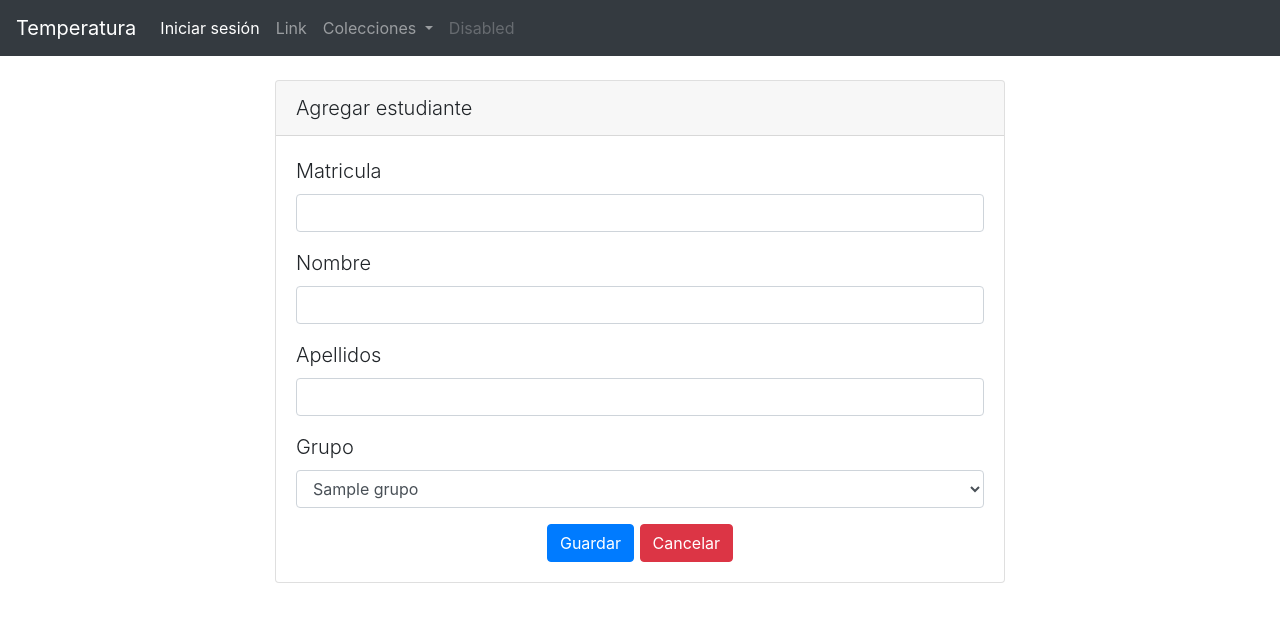
After one commit to MarcoAntonioMeza/TI-temperatura-Django-MongoDB, a Django app: page /estudiantes/crear in a window 1280 px wide. The commit adds this page. Shown: the top 622 px of the page. Run offline with Django 3.2, Linux system fonts and the light colour scheme; tables that the repository leaves empty hold one stand-in row (values such as "Sample post"); a database or web service that is not in the repository returns one stand-in record (values such as "Sample title"); some libraries are stand-ins or nearby versions.

Commit message:
Crud Estudiante

```diff
--- a/temperatura_ti/sat/templates/base.html
+++ b/temperatura_ti/sat/templates/base.html
@@ -38,7 +38,7 @@
                     <div class="dropdown-menu" aria-labelledby="navbarDropdown">
                         <a class="dropdown-item" href="{% url 'personal'%}">Personal</a>
                         <a class="dropdown-item" href="{% url 'grupos'%}">Grupos</a>
-                        <a class="dropdown-item" href="">Estudiantes</a>
+                        <a class="dropdown-item" href="{% url 'estudiantes' %}">Estudiantes</a>
                         <div class="dropdown-divider"></div>
                         <a class="dropdown-item" href="#">Something else here</a>
                     </div>
--- /dev/null
+++ b/temperatura_ti/sat/templates/estudiante/crear.html
@@ -0,0 +1,53 @@
+{% extends "base.html" %}
+
+{% block titulo %} Editar estudiante {% endblock %}
+
+{% block contenido %}
+<div class="col-xs-2 col-sm-2 col-md-2 col-lg-2"></div>
+<div class="col-xs-8 col-sm-8 col-md-8 col-lg-8">
+    <div class="card ">
+        <div class="card-header">
+            Agregar estudiante
+        </div>
+        <div class="card-body">
+            <form enctype="multipart/form-data" method="post">
+                {% csrf_token %}
+                <div class="form-group">
+                    <label for="">Matricula</label>
+                    <input type="text" class="form-control" name="matricula" id="" aria-describedby="helpId"
+                        placeholder="">
+                </div>
+                <div class="form-group">
+                    <label for="nombre">Nombre</label>
+                    <input type="text" class="form-control" name="nombre" id="nombre" aria-describedby="helpId"
+                        placeholder="">
+                </div>
+                <div class="form-group">
+                    <label for="apellidos">Apellidos</label>
+                    <input type="text" class="form-control" name="apellidos" id="apellidos" aria-describedby="helpId"
+                        placeholder="">
+                </div>
+                <div class="form-group">
+                    <label for="grupo">Grupo</label>
+                    <select class="form-control" name="grupo" id="grupo">
+                        {%for grupo in grupos%}
+                        <option value="{{grupo.nombre}}">{{grupo.nombre}}</option>
+                        {%endfor%}
+                    </select>
+                </div>
+                <center>
+                    <button type="submit" class="btn btn-primary">Guardar</button>
+                    <a href="" class="btn btn-danger">Cancelar</a>
+                </center>
+
+            </form>
+
+        </div>
+
+    </div>
+
+</div>
+<div class="col-xs-2 col-sm-2 col-md-2 col-lg-2"></div>
+
+
+{%endblock%}
--- a/temperatura_ti/sat/urls.py
+++ b/temperatura_ti/sat/urls.py
@@ -21,6 +21,12 @@ urlpatterns = [
     path('personal/editar<str:id>', views.actualizar_grupo, name='editar_grupo'),
 
 
+    #url para crud de estudiantes
+    path('estudiantes', views.estudiante, name='estudiantes'),
+    path('estudiantes/crear',views.crear_estudiante, name ='crear_estudiante'),
+    path('estudiantes/editar', views.editar_estudiante, name="editar_estudiante"),
+    path('estudiantes/editar<str:matricula>', views.editar_estudiante, name="editar_estudiante")
+
 
     #path('nosotros' ,views.index ,name='nosotros'),
     #path('libros', views.libros, name='libros'),
--- a/temperatura_ti/sat/views.py
+++ b/temperatura_ti/sat/views.py
@@ -91,7 +91,8 @@ def grupo_crear(request):
         json = {
             "grado": grupo['grado'],
             "grupo": grupo['grupo'].upper(),
-            "tutor": grupo['tutor']
+            "tutor": grupo['tutor'],
+            "nombre" : f"{grupo['grado']}° '{grupo['grupo'].upper()}'"
         }
         coleccion = get_db('grupos')
         coleccion.insert_one(json)
@@ -110,7 +111,8 @@ def actualizar_grupo(request, id):
         json = {
             "grado" : datos['grado'],
             "grupo" : datos['grupo'].upper(),
-            "tutor": datos['tutor']
+            "tutor": datos['tutor'],
+            "nombre" : f"{datos['grado']}° '{datos['grupo'].upper()}'"
         }
         coleccion_grupo.update_one({"_id":ObjectId(datos['id'])},{"$set":json})
         return redirect('grupos')
@@ -128,3 +130,53 @@ def actualizar_grupo(request, id):
     collections = get_db('personal')
     tutores = collections.find({},{"nombre":1})
     return render(request,"grupo/editar-grupo.html",{'tutores':tutores,'grupo': grupo_final})
+
+'''//////////////////////////////////////////////CRUD estudiante//////////////////////////////////////////////////////'''
+def estudiante(request):
+
+    colec_estudiantes = get_db('estudiantes')
+    estudiantes_col = colec_estudiantes.find({},{"_id":0})
+    estudiantes = []
+    for i in estudiantes_col:
+        estudiantes.append(
+            {
+                "nombre": i['nombre'],
+                "matricula": i['matricula'],
+                "grupo" : i['grupo']
+            }
+        )
+
+    return render(request,'estudiante/index.html',{"estudiantes": estudiantes})
+
+
+def crear_estudiante(request):
+    if request.POST:
+        info = request.POST
+        estudiante = {
+            "matricula": info['matricula'],
+            "nombre" : f"{info['nombre']} {info['apellidos']}",
+            "grupo": info['grupo']
+        }
+        colec_estudiante = get_db('estudiantes')
+        colec_estudiante.insert_one(estudiante)
+        return redirect('estudiantes')
+
+    coleccion = get_db('grupos')
+    grupos = coleccion.find({},{"nombre":1})
+    return render(request,"estudiante/crear.html",{"grupos": grupos})
+
+def editar_estudiante(request,matricula):
+    col_estudiante = get_db('estudiantes')
+    if request.POST:
+        datos = request.POST
+        student = {
+            "nombre": datos['nombre'],
+            "grupo": datos['grupo']
+        }
+        col_estudiante.update_one({"matricula":datos['matricula']},{"$set":student})
+        return redirect('estudiantes')
+
+    estudiante = col_estudiante.find_one({"matricula": matricula},{"_id":0})
+    coleccion = get_db('grupos')
+    grupos = coleccion.find({},{"nombre":1})
+    return render(request,"estudiante/editar.html",{"grupos": grupos, "estudiante": estudiante})
```
Also changed, not shown: temperatura_ti/sat/templates/estudiante/editar.html (added, +47 -0 lines), temperatura_ti/sat/templates/estudiante/index.html (added, +57 -0 lines).
